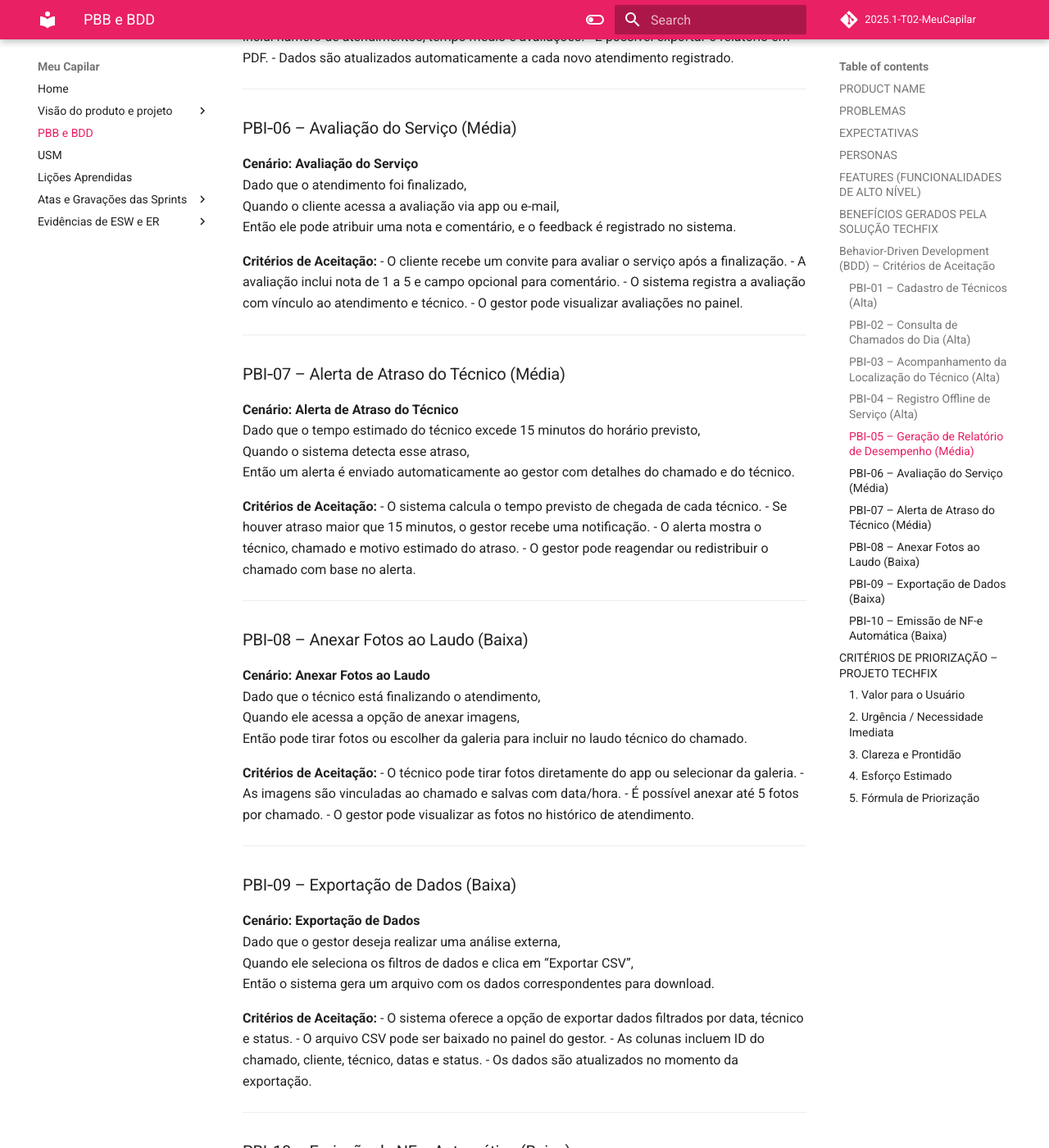
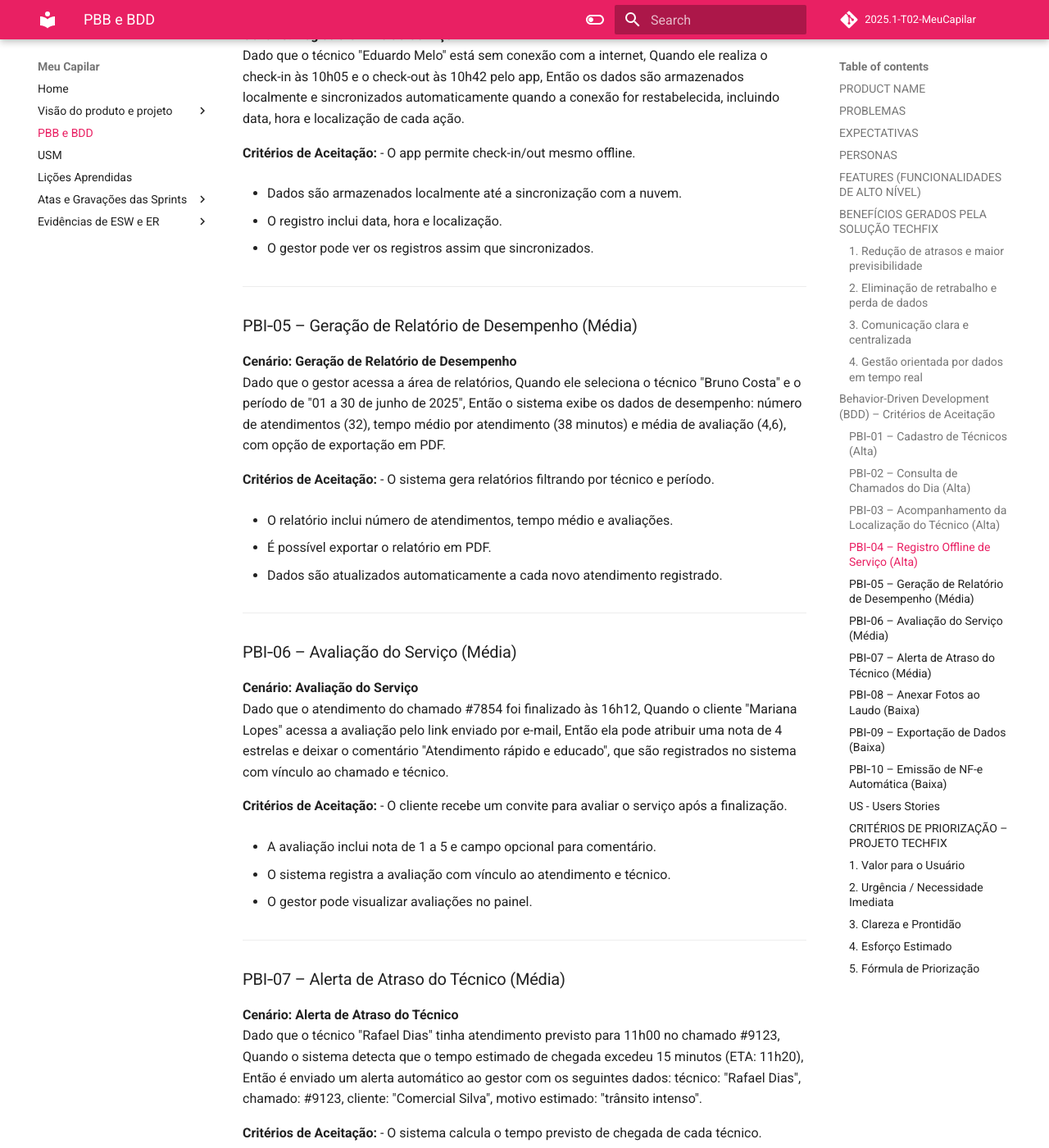
Before and after one commit to mdsreq-fga-unb/2025.1-T02-MeuCapilar, an MkDocs documentation site: the page built from docs/unidade3/PBB.md, in a window 1280 px wide and 1400 px high, scrolled down 4173 px. Shown: the whole window at 82% size. Built offline with MkDocs 1.6.1 and Material for MkDocs 9.7.7, drawn with Linux system fonts in a browser that asks for light colours; comment, search, counter and statistics services are not loaded; some of the changed text lies outside the part shown.

Commit message:
Correções das Issues abertas pelo professor a cerca do PBB

```diff
--- a/docs/unidade3/PBB.md
+++ b/docs/unidade3/PBB.md
@@ -1,6 +1,6 @@
 # PRODUCT BACKLOG BUILDING (PBB) – TechFix
 
-<iframe width="768" height="432" src="https://miro.com/app/live-embed/uXjVInqxgAE=/?embedMode=view_only_without_ui&moveToViewport=-16304,-538,44264,13272&embedId=500805429829" frameborder="0" scrolling="no" allow="fullscreen; clipboard-read; clipboard-write" allowfullscreen></iframe>
+![Wireframe de Dashboard Inicial](../img/PBB.jpg)
 
 ## PRODUCT NAME
 
@@ -42,28 +42,45 @@
 
 ## FEATURES (FUNCIONALIDADES DE ALTO NÍVEL)
 
-- Agenda inteligente com roteirização automática.
-- App mobile offline-first para check-in/out do técnico.
-- Chat integrado (cliente ↔ suporte ↔ técnico).
-- Painel de métricas (dashboard) em tempo real.
-- Módulo de faturamento com emissão de NF-e.
-- Integração CRM/ERP via API REST.
+- Login com autenticação segura (token JWT).
+
+- Sincronização de dados offline/online com fallback automático.
+
+- Visualização de agenda e ordens de serviço atribuídas.
+
+- Check-in/check-out georreferenciado em atendimentos.
+
+- Formulários dinâmicos para coleta de informações técnicas.
+
+- Upload de fotos e evidências da visita técnica.
+
+- Status de atendimento (em andamento, pendente, finalizado).
+
+- Assinatura digital do cliente no encerramento da OS.
 
 ---
 
 ## BENEFÍCIOS GERADOS PELA SOLUÇÃO TECHFIX
 
-**Redução de atrasos e maior previsibilidade**
-Agenda inteligente com roteirização automática evita conflitos de agenda e garante atendimentos dentro do prazo.
+### 1. Redução de atrasos e maior previsibilidade
+- Roteirização automática otimiza os deslocamentos.
+- Agenda inteligente evita conflitos e sobreposições.
+- Técnicos chegam no horário e com informações atualizadas.
 
-**Eliminação de retrabalho e perda de dados**
-App mobile offline garante registro de serviços sem papel e sem perda de dados.
+### 2. Eliminação de retrabalho e perda de dados
+- App mobile offline-first assegura registros mesmo sem conexão.
+- Dados digitalizados eliminam o uso de papel e duplicidades.
+- Formulários padronizados reduzem erros de preenchimento.
 
-**Comunicação clara e centralizada**
-Chat integrado elimina ruídos e melhora a experiência de todos os envolvidos.
+### 3. Comunicação clara e centralizada
+- Chat integrado conecta cliente, suporte e técnico em um só canal.
+- Redução de ruídos e retrabalho por falha de comunicação.
+- Histórico de interações facilita acompanhamento e suporte.
 
-**Gestão orientada por dados em tempo real**
-Painel de métricas atualizadas facilita decisões rápidas e estratégicas.
+### 4. Gestão orientada por dados em tempo real
+- Dashboard atualizado permite decisões baseadas em fatos.
+- Métricas de desempenho ajudam a identificar gargalos.
+- Supervisores acompanham o status das operações em tempo real.
 
 ---
 
@@ -73,13 +90,16 @@
 
 **Cenário: Cadastro de Técnicos**
 Dado que o gestor acessa o painel de administração,
-Quando ele preenche os dados do técnico (nome, especialidade, disponibilidade) e confirma o cadastro,
-Então o técnico é incluído na escala e aparece na lista de técnicos disponíveis.
+Quando ele preenche os dados do técnico (nome: "João Silva", especialidade: "Manutenção de Rede", disponibilidade: "08h às 12h") e confirma o cadastro,
+Então o técnico é incluído na escala e aparece na lista de técnicos disponíveis, com as seguintes informações: nome, especialidade e disponibilidade.
 
 **Critérios de Aceitação:**
 - O gestor consegue adicionar técnicos com nome, especialidade e horários.
+
 - Técnicos aparecem disponíveis para escala após cadastro.
+
 - O sistema impede cadastro com campos obrigatórios vazios.
+
 - É possível editar ou excluir um técnico cadastrado.
 
 ---
@@ -87,14 +107,17 @@
 ### PBI‑02 – Consulta de Chamados do Dia (Alta)
 
 **Cenário: Consulta de Chamados do Dia**
-Dado que o técnico está logado no app mobile,
+Dado que o técnico "Carlos Lima" está logado no app mobile,
 Quando ele acessa a aba de chamados,
-Então é exibida a lista de atendimentos do dia com detalhes como local, horário e tipo de serviço.
+Então são exibidos os atendimentos do dia, incluindo: cliente: "Empresa X", endereço: "Rua das Palmeiras, 123", horário: "09h30", tipo de serviço: "Instalação de Roteador".
 
 **Critérios de Aceitação:**
 - O técnico vê todos os chamados do dia organizados por ordem de atendimento.
+
 - Cada chamado exibe cliente, endereço, horário e tipo de serviço.
+
 - Chamados atualizam automaticamente em caso de alteração pelo gestor.
+
 - O técnico pode marcar chamados como "em andamento" ou "concluído".
 
 ---
@@ -102,14 +125,17 @@
 ### PBI‑03 – Acompanhamento da Localização do Técnico (Alta)
 
 **Cenário: Acompanhamento da Localização do Técnico**
-Dado que o técnico iniciou o deslocamento e ativou o check-in,
-Quando o cliente acessa o chamado pelo app,
-Então ele vê a localização atual do técnico no mapa com tempo estimado de chegada.
+Dado que o técnico "Marcos Tavares" iniciou o deslocamento e ativou o check-in às 14h,
+Quando o cliente "Ana Souza" acessa o chamado #5421 pelo app,
+Então ele vê a localização atual do técnico no mapa, em movimento, com o tempo estimado de chegada: 15 minutos.
 
 **Critérios de Aceitação:**
 - O cliente visualiza a posição do técnico no mapa após o check-in.
+
 - O app mostra o tempo estimado de chegada.
+
 - O cliente é notificado se houver atrasos significativos.
+
 - A localização é atualizada periodicamente.
 
 ---
@@ -117,14 +143,17 @@
 ### PBI‑04 – Registro Offline de Serviço (Alta)
 
 **Cenário: Registro Offline de Serviço**
-Dado que o técnico está sem conexão com a internet,
-Quando ele realiza o check-in e o check-out pelo app,
-Então os dados são armazenados localmente e sincronizados automaticamente quando houver conexão.
+Dado que o técnico "Eduardo Melo" está sem conexão com a internet,
+Quando ele realiza o check-in às 10h05 e o check-out às 10h42 pelo app,
+Então os dados são armazenados localmente e sincronizados automaticamente quando a conexão for restabelecida, incluindo data, hora e localização de cada ação.
 
 **Critérios de Aceitação:**
 - O app permite check-in/out mesmo offline.
+
 - Dados são armazenados localmente até a sincronização com a nuvem.
+
 - O registro inclui data, hora e localização.
+
 - O gestor pode ver os registros assim que sincronizados.
 
 ---
@@ -133,13 +162,16 @@
 
 **Cenário: Geração de Relatório de Desempenho**
 Dado que o gestor acessa a área de relatórios,
-Quando ele seleciona o técnico e o período desejado,
-Então o sistema exibe os dados de desempenho com opção de exportação em PDF.
+Quando ele seleciona o técnico "Bruno Costa" e o período de "01 a 30 de junho de 2025",
+Então o sistema exibe os dados de desempenho: número de atendimentos (32), tempo médio por atendimento (38 minutos) e média de avaliação (4,6), com opção de exportação em PDF.
 
 **Critérios de Aceitação:**
 - O sistema gera relatórios filtrando por técnico e período.
+
 - O relatório inclui número de atendimentos, tempo médio e avaliações.
+
 - É possível exportar o relatório em PDF.
+
 - Dados são atualizados automaticamente a cada novo atendimento registrado.
 
 ---
@@ -147,14 +179,17 @@
 ### PBI‑06 – Avaliação do Serviço (Média)
 
 **Cenário: Avaliação do Serviço**
-Dado que o atendimento foi finalizado,
-Quando o cliente acessa a avaliação via app ou e-mail,
-Então ele pode atribuir uma nota e comentário, e o feedback é registrado no sistema.
+Dado que o atendimento do chamado #7854 foi finalizado às 16h12,
+Quando o cliente "Mariana Lopes" acessa a avaliação pelo link enviado por e-mail,
+Então ela pode atribuir uma nota de 4 estrelas e deixar o comentário "Atendimento rápido e educado", que são registrados no sistema com vínculo ao chamado e técnico.
 
 **Critérios de Aceitação:**
 - O cliente recebe um convite para avaliar o serviço após a finalização.
+
 - A avaliação inclui nota de 1 a 5 e campo opcional para comentário.
+
 - O sistema registra a avaliação com vínculo ao atendimento e técnico.
+
 - O gestor pode visualizar avaliações no painel.
 
 ---
@@ -162,29 +197,36 @@
 ### PBI‑07 – Alerta de Atraso do Técnico (Média)
 
 **Cenário: Alerta de Atraso do Técnico**
-Dado que o tempo estimado do técnico excede 15 minutos do horário previsto,
-Quando o sistema detecta esse atraso,
-Então um alerta é enviado automaticamente ao gestor com detalhes do chamado e do técnico.
+Dado que o técnico "Rafael Dias" tinha atendimento previsto para 11h00 no chamado #9123,
+Quando o sistema detecta que o tempo estimado de chegada excedeu 15 minutos (ETA: 11h20),
+Então é enviado um alerta automático ao gestor com os seguintes dados: técnico: "Rafael Dias", chamado: #9123, cliente: "Comercial Silva", motivo estimado: "trânsito intenso".
 
 **Critérios de Aceitação:**
 - O sistema calcula o tempo previsto de chegada de cada técnico.
+
 - Se houver atraso maior que 15 minutos, o gestor recebe uma notificação.
+
 - O alerta mostra o técnico, chamado e motivo estimado do atraso.
+
 - O gestor pode reagendar ou redistribuir o chamado com base no alerta.
+
 
 ---
 
 ### PBI‑08 – Anexar Fotos ao Laudo (Baixa)
 
 **Cenário: Anexar Fotos ao Laudo**
-Dado que o técnico está finalizando o atendimento,
-Quando ele acessa a opção de anexar imagens,
-Então pode tirar fotos ou escolher da galeria para incluir no laudo técnico do chamado.
+Dado que o técnico "Daniel Rocha" está finalizando o chamado #6032,
+Quando ele acessa a opção de anexar imagens e tira uma foto do equipamento danificado às 13h47,
+Então a imagem é anexada ao laudo técnico com carimbo de data/hora e fica disponível no histórico de atendimento.
 
 **Critérios de Aceitação:**
 - O técnico pode tirar fotos diretamente do app ou selecionar da galeria.
+
 - As imagens são vinculadas ao chamado e salvas com data/hora.
+
 - É possível anexar até 5 fotos por chamado.
+
 - O gestor pode visualizar as fotos no histórico de atendimento.
 
 ---
@@ -192,14 +234,17 @@
 ### PBI‑09 – Exportação de Dados (Baixa)
 
 **Cenário: Exportação de Dados**
-Dado que o gestor deseja realizar uma análise externa,
-Quando ele seleciona os filtros de dados e clica em “Exportar CSV”,
-Então o sistema gera um arquivo com os dados correspondentes para download.
+Dado que o gestor deseja analisar atendimentos feitos entre "01 e 10 de julho de 2025",
+Quando ele aplica os filtros por período e técnico: "Luciana Prado", e clica em "Exportar CSV",
+Então o sistema gera um arquivo com os seguintes dados: ID do chamado, cliente, técnico, data, status, tipo de serviço.
 
 **Critérios de Aceitação:**
 - O sistema oferece a opção de exportar dados filtrados por data, técnico e status.
+
 - O arquivo CSV pode ser baixado no painel do gestor.
+
 - As colunas incluem ID do chamado, cliente, técnico, datas e status.
+
 - Os dados são atualizados no momento da exportação.
 
 ---
@@ -207,17 +252,53 @@
 ### PBI‑10 – Emissão de NF-e Automática (Baixa)
 
 **Cenário: Emissão de NF-e Automática**
-Dado que o cliente empresarial possui CNPJ e serviço finalizado,
-Quando o chamado é encerrado com status "concluído",
-Então o sistema emite automaticamente a nota fiscal e envia por e-mail.
+Dado que o cliente empresarial "LogTech S/A" possui CNPJ: 12.345.678/0001-99 e teve o chamado #7001 concluído às 17h40,
+Quando o sistema detecta o encerramento com status "concluído",
+Então ele gera automaticamente a NF-e e envia para o e-mail financeiro@logtech.com.br, com registro da emissão vinculado ao sistema da SEFAZ via API.
 
 **Critérios de Aceitação:**
 - O sistema gera a NF-e automaticamente após a conclusão do serviço.
+
 - A nota fiscal é enviada para o e-mail cadastrado do cliente.
+
 - O cliente pode consultar o histórico de NF-e emitidas pelo sistema.
+
 - A emissão é integrada a um sistema SEFAZ válido por meio de API.
 
-## CRITÉRIOS DE PRIORIZAÇÃO – PROJETO TECHFIX
+### US - Users Stories
+
+- **Eu, Gestor,** quero cadastrar técnicos (nome, especialidade, disponibilidade)
+  **para** que possa montar a escala.
+
+- **Eu, Técnico,** quero ver meus chamados do dia no app
+  **para** planejar meu trajeto.
+
+- **Eu, Cliente,** quero acompanhar em tempo real a localização do técnico
+  **para** saber quando ele chegará.
+
+- **Eu, Técnico,** quero registrar início e fim do serviço (check-in/out) mesmo sem internet
+  **para** não perder dados.
+
+- **Eu, Gestor,** quero gerar relatório de desempenho por técnico
+  **para** identificar gargalos.
+
+- **Eu, Cliente,** quero avaliar o serviço após a conclusão
+  **para** fornecer feedback.
+
+- **Eu, Gestor,** quero receber alertas automáticos se um técnico atrasar >15 min
+  **para** agir rapidamente.
+
+- **Eu, Técnico,** quero anexar fotos do equipamento ao laudo
+  **para** comprovar serviço.
+
+- **Eu, Gestor,** quero exportar dados em CSV
+  **para** análises externas.
+
+- **Eu, Cliente Empresarial,** quero emitir NF‑e automaticamente
+  **para** fins contábeis.
+
+
+### CRITÉRIOS DE PRIORIZAÇÃO – PROJETO TECHFIX
 
 ### 1. Valor para o Usuário
 
```
Also changed, not shown: docs/img/PBB.jpg (added).
